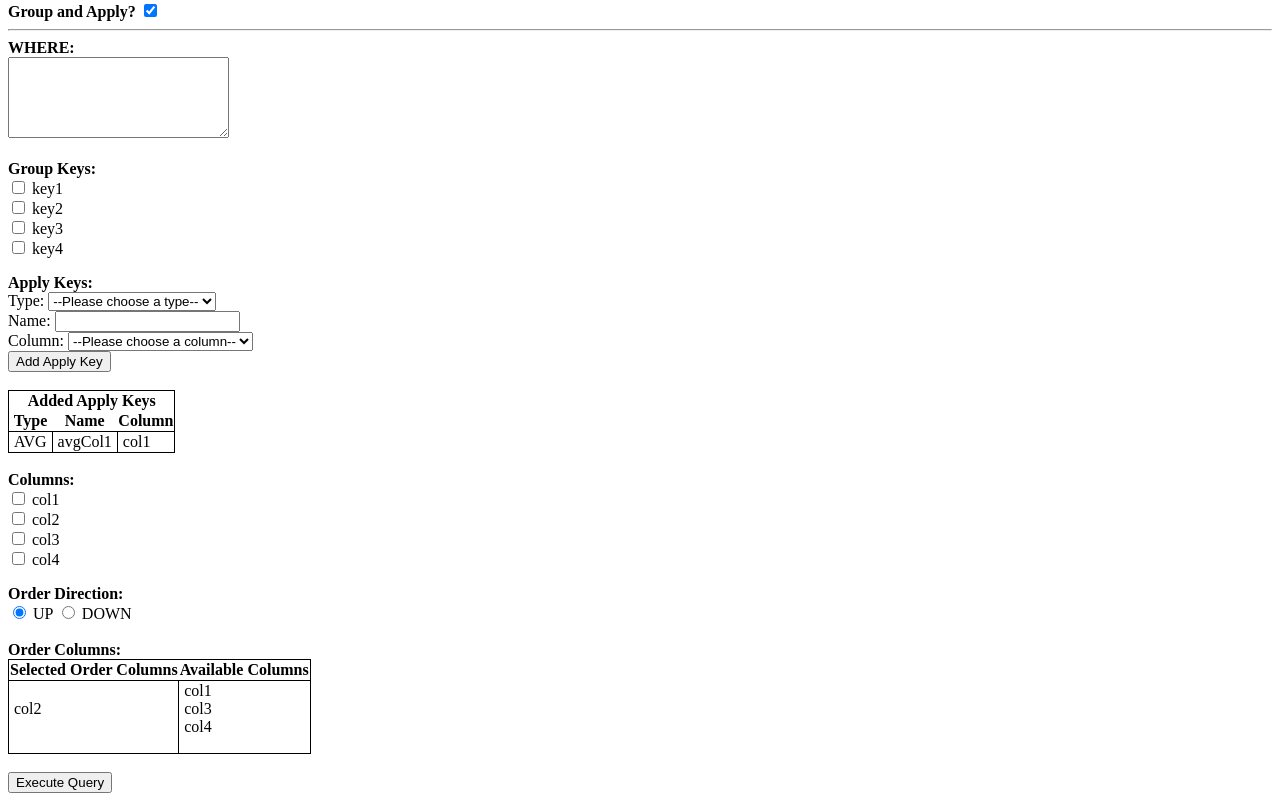
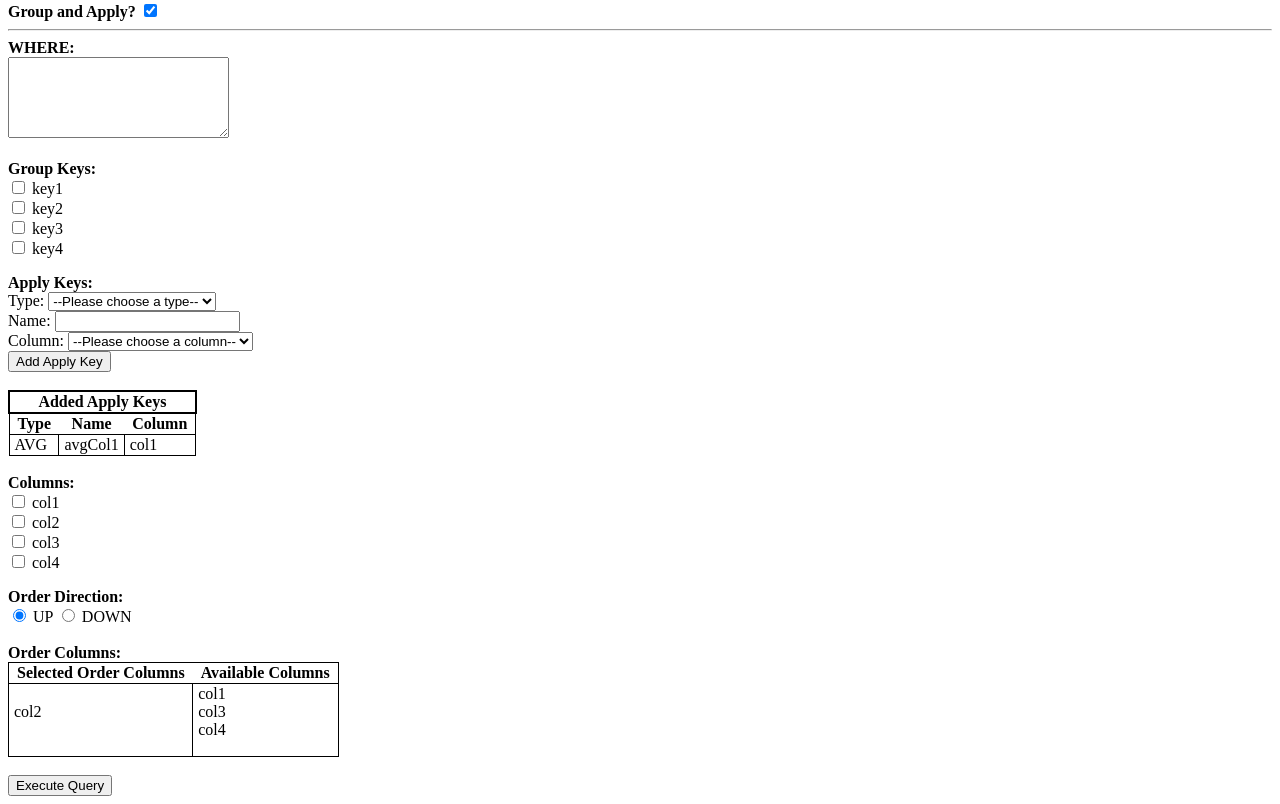
Before and after one commit to bwoody13/UBC-Courses-and-Rooms-Dataset-Manager, a website: page frontend/template/queryGrpApp.html in a window 1280 px wide. Shown: the part 79-883 px from the top of the page. Drawn offline with Linux system fonts and the light colour scheme.

Commit message:
table header added padding

```diff
--- a/frontend/template/queryGrpApp.html
+++ b/frontend/template/queryGrpApp.html
@@ -58,7 +58,7 @@
 			<table>
 				<thead>
 				<tr>
-					<th colspan="3">Added Apply Keys</th>
+					<th colspan="3" class="top">Added Apply Keys</th>
 				</tr>
 				<tr>
 					<th>Type</th>
--- a/frontend/template/style.css
+++ b/frontend/template/style.css
@@ -22,3 +22,8 @@ ul.nobullet {
 label.head {
 	font-weight: bold;
 }
+
+th {
+	padding-right: 8px;
+	padding-left: 8px;
+}
```
